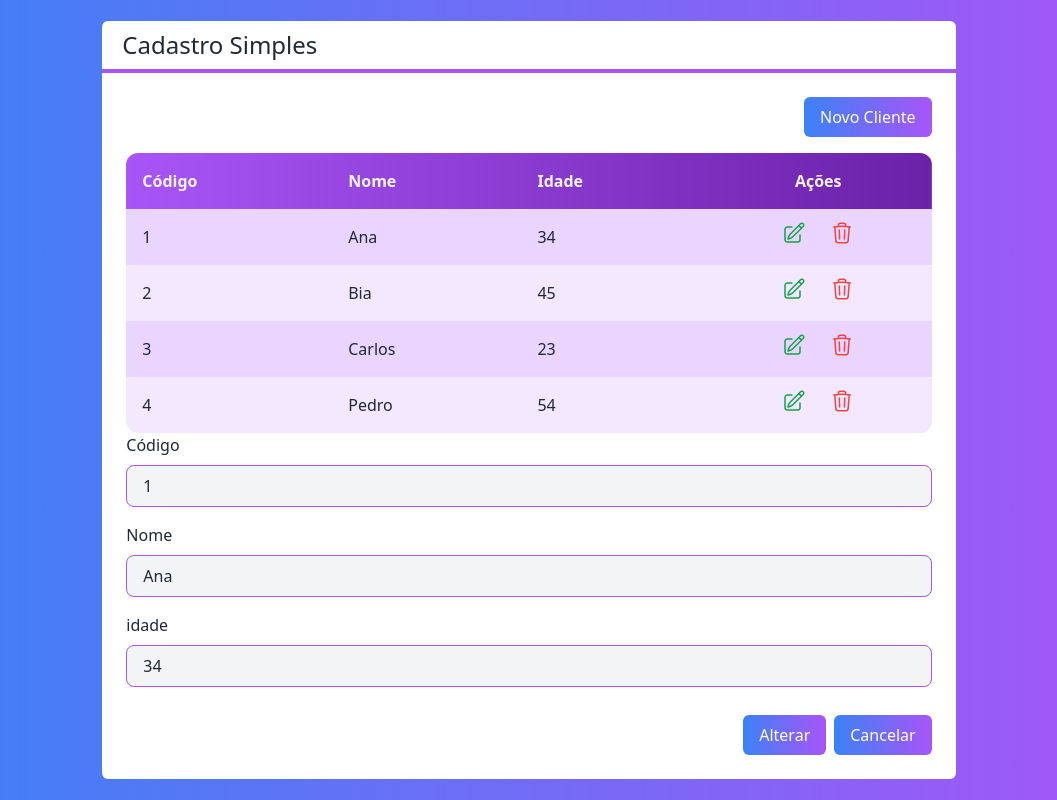
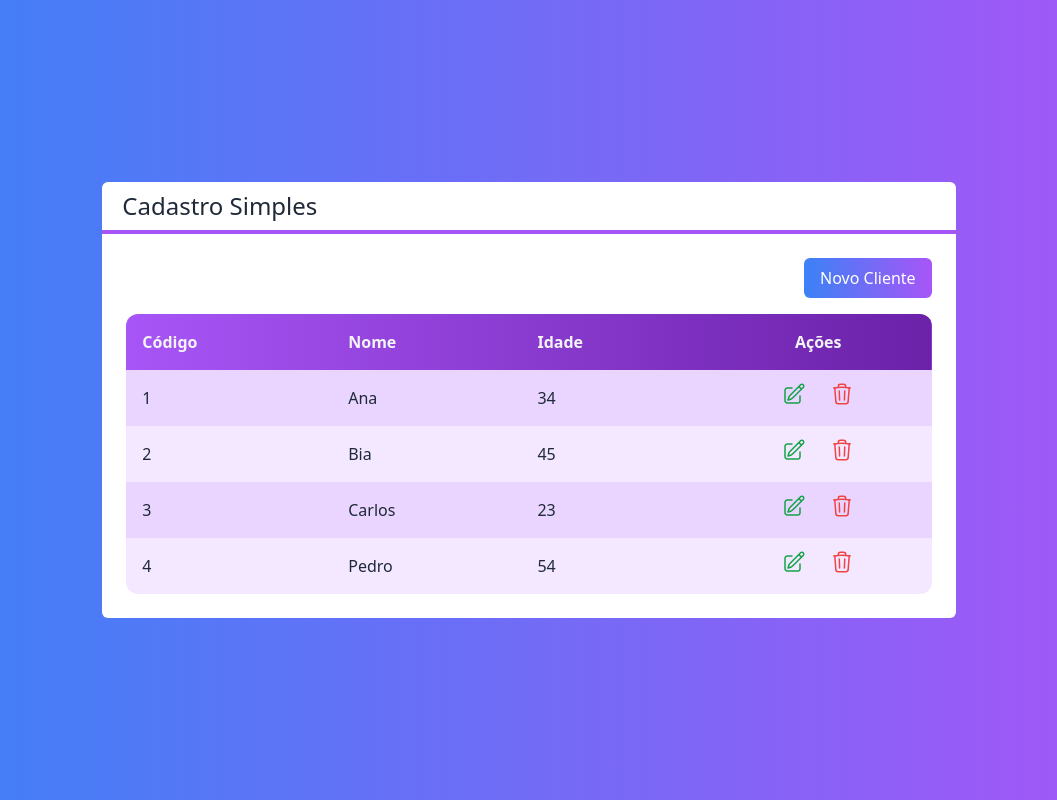
Before and after one commit to gabrielestefono/M_crudNext_Cod3rCursos, a Next.js app: page / in a window 1280 px wide. Shown: the whole page, without its empty margins (111-1168 px from the left). Built offline with nearby package versions, Linux system fonts and the light colour scheme.

Commit message:
Alternando entre tabela e formulário

```diff
--- a/src/components/Botao.tsx
+++ b/src/components/Botao.tsx
@@ -2,11 +2,12 @@ interface BotaoProps{
     children: any,
     className?: string,
     color?: "green" | "blue" | "gray",
+    onClick?: () => void
 }
 
 export default function Botao(props: BotaoProps){
     const cor = props.color ?? "gray";
     return(
-        <button className={`bg-gradient-to-r from-${cor}-400 to-${cor}-700 text-white px-4 py-2 rounded-md ${props.className}`}>{props.children}</button>
+        <button className={`bg-gradient-to-r from-${cor}-400 to-${cor}-700 text-white px-4 py-2 rounded-md ${props.className}`} onClick={props.onClick}>{props.children}</button>
     )
 }
--- a/src/components/Formulario.tsx
+++ b/src/components/Formulario.tsx
@@ -4,7 +4,9 @@ import Cliente from "../core/Cliente"
 import Botao from "./Botao"
 
 interface FormularioProps {
-    Cliente: Cliente
+    Cliente: Cliente,
+    cancelado?: () => void,
+    clienteMudou?: (cliente: Cliente) => void
 }
 
 export default function Formulario(props: FormularioProps){
@@ -34,8 +36,8 @@ export default function Formulario(props: FormularioProps){
                 valorMudou={setIdade}
             />
             <div className="flex justify-end mt-7">
-                <Botao color="blue" className="mr-2">{id ? "Alterar" : "Salvar"}</Botao>
-                <Botao color="gray">Cancelar</Botao>
+                <Botao color="blue" className="mr-2" onClick={()=> props.clienteMudou?.(new Cliente(nome, +idade, id))}>{id ? "Alterar" : "Salvar"}</Botao>
+                <Botao color="gray" onClick={props.cancelado}>Cancelar</Botao>
             </div>
         </div>
     )
--- a/src/pages/index.tsx
+++ b/src/pages/index.tsx
@@ -3,6 +3,7 @@ import Formulario from "../components/Formulario";
 import Layout from "../components/Layout";
 import Tabela from "../components/Tabela";
 import Cliente from "../core/Cliente";
+import { useState } from "react";
 
 export default function Home() {
 
@@ -21,17 +22,29 @@ export default function Home() {
     console.log(`excluí o cliente: ${cliente.nome}`)
   }
 
+  function salvarCliente(cliente: Cliente){
+    console.log(cliente)
+  }
+  const [visivel, setVisivel] = useState<'tabela' | 'form'>('tabela')
+
   return (
     <>
       <div className="flex justify-center items-center h-screen bg-gradient-to-r from-blue-500 to-purple-500 text-white">
         <Layout titulo="Cadastro Simples">
-          <div className={`flex justify-end`}>
-            <Botao color="green" className="mb-4">
-              Novo Cliente
-            </Botao>
-          </div>
-          {<Tabela clientes={clientes} clienteSelecionado={clienteSelecionado} clienteExcluido={clienteExcluido}></Tabela>}
-          <Formulario Cliente={clientes[0]}></Formulario>
+          {visivel === 'tabela' ?
+            <>
+              <div className={`flex justify-end`}>
+                <Botao color="green"
+                className="mb-4"
+                onClick={setVisivel.bind('form')}
+                >
+                  Novo Cliente
+                </Botao>
+              </div>
+              <Tabela clientes={clientes} clienteSelecionado={clienteSelecionado} clienteExcluido={clienteExcluido}></Tabela>
+            </> :
+            <Formulario Cliente={clientes[0]} cancelado={()=> setVisivel('tabela')} clienteMudou={salvarCliente}></Formulario>
+          }
         </Layout>
       </div>
     </>
```
